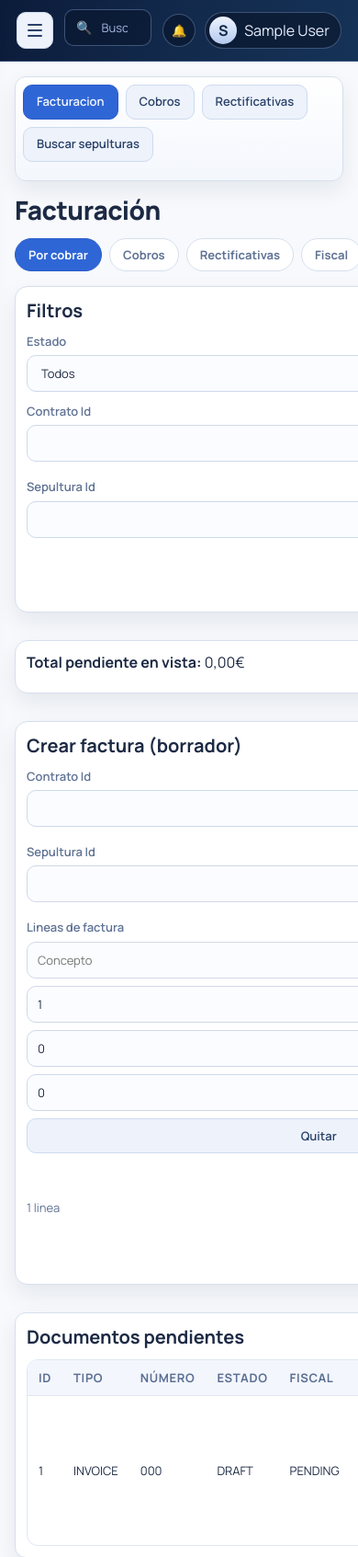
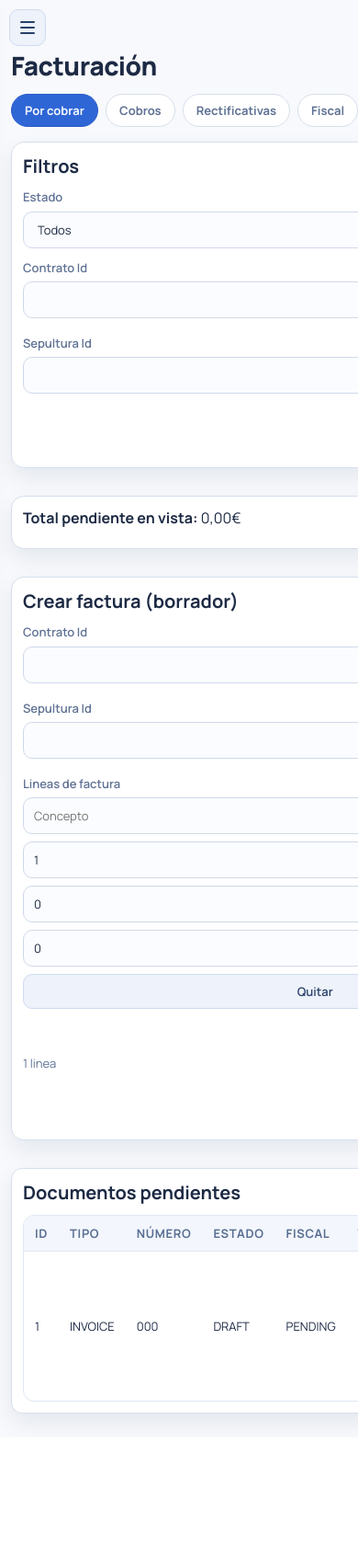
Before and after one commit to jaumecarreno/cementerio, a Flask app: page /cementerio/facturacion in a window 390 px wide; the page is wider, and only the part inside the window is pictured. Shown: the top 1693 px of that part at 92% size. After the commit the page ends 1555 px from the top of that part, so only its background shows below. Run offline with Flask 3, Linux system fonts and the light colour scheme; a user stored in the database is signed in; tables that the repository leaves empty hold one stand-in row (values such as "Sample post"); some libraries are stand-ins or nearby versions.

Commit message:
refactor(layout): eliminar topbar y menus superiores para maximizar main

```diff
--- a/app/static/style.css
+++ b/app/static/style.css
@@ -1986,3 +1986,109 @@ tr:last-child td {
     grid-template-columns: repeat(2, minmax(120px, 1fr));
   }
 }
+
+/* Layout without top menus */
+.topbar,
+.breadcrumbs,
+.context-toolbar {
+  display: none !important;
+}
+
+.layout {
+  display: block;
+  min-height: 100vh;
+}
+
+.content {
+  min-height: 100vh;
+  grid-template-columns: 254px minmax(0, 1fr);
+}
+
+.sidebar {
+  position: sticky;
+  top: 0;
+  height: 100vh;
+  overflow-y: auto;
+}
+
+.sidebar-nav {
+  padding-top: 10px;
+  padding-bottom: 10px;
+}
+
+.sidebar-foot {
+  margin-top: auto;
+  padding: 12px;
+  border-top: 1px solid rgba(144, 172, 223, 0.2);
+}
+
+.user-menu {
+  width: 100%;
+}
+
+.user-menu-trigger {
+  width: 100%;
+  justify-content: flex-start;
+}
+
+.topbar-user-name {
+  max-width: 150px;
+}
+
+.user-menu-panel {
+  left: 0;
+  right: auto;
+  top: auto;
+  bottom: calc(100% + 10px);
+  width: min(240px, calc(100vw - 30px));
+}
+
+.main {
+  padding: 12px 16px 16px;
+}
+
+.nav-toggle-floating {
+  display: none;
+}
+
+@media (max-width: 1024px) {
+  .content {
+    grid-template-columns: 1fr;
+  }
+
+  .sidebar {
+    position: fixed;
+    top: 0;
+    left: 0;
+    bottom: 0;
+    width: 254px;
+    max-width: calc(100vw - 48px);
+    transform: translateX(-105%);
+    transition: transform 0.2s ease;
+    box-shadow: var(--shadow-soft);
+  }
+
+  body[data-nav-open="1"] .sidebar {
+    transform: translateX(0);
+  }
+
+  body[data-nav-open="1"] .nav-overlay {
+    display: block;
+    position: fixed;
+    z-index: 12;
+    inset: 0;
+    background: rgba(7, 13, 25, 0.58);
+  }
+
+  .nav-toggle-floating {
+    display: inline-flex;
+    position: fixed;
+    top: 10px;
+    left: 10px;
+    z-index: 24;
+  }
+
+  .main {
+    padding: 56px 12px 12px;
+  }
+}
--- a/app/templates/base.html
+++ b/app/templates/base.html
@@ -19,59 +19,6 @@
   {% set active_global = active_global|default('cemetery') %}
   {% set active_cem = active_cem|default('panel') %}
   <div class="layout">
-    <div class="topbar">
-      <div class="topbar-left">
-        <button type="button" id="nav-toggle" class="nav-toggle" aria-label="{{ t('nav.open_menu') }}" aria-expanded="false">
-          <span></span>
-          <span></span>
-          <span></span>
-        </button>
-        <label class="topbar-search" aria-label="Buscar">
-          <span class="topbar-search-icon" aria-hidden="true">&#128269;</span>
-          <input type="search" placeholder="Buscar...">
-        </label>
-      </div>
-      <div class="topbar-right">
-        <button type="button" class="topbar-icon-btn" aria-label="Notificaciones">
-          &#128276;
-        </button>
-        {% if current_user.is_authenticated %}
-          <details class="user-menu">
-            <summary class="user-menu-trigger">
-              <span class="topbar-user-avatar">{{ (current_user.full_name or current_user.email or "U")[:1]|upper }}</span>
-              <span class="topbar-user-name">{{ current_user.full_name or current_user.email }}</span>
-            </summary>
-            <div class="user-menu-panel">
-              <div class="user-menu-section">
-                <strong>Idioma</strong>
-                <form method="post" action="{{ url_for('auth.set_lang') }}" class="user-menu-inline">
-                  <input type="hidden" name="next" value="{{ request.path }}">
-                  <button type="submit" name="lang" value="es" {% if current_lang=='es' %}class="primary"{% endif %}>ES</button>
-                  <button type="submit" name="lang" value="ca" {% if current_lang=='ca' %}class="primary"{% endif %}>CAT</button>
-                </form>
-              </div>
-              <div class="user-menu-section">
-                <strong>Apariencia</strong>
-                <button
-                  type="button"
-                  id="theme-toggle"
-                  class="theme-toggle-btn"
-                  data-label-when-dark="{{ t('theme.to_light') }}"
-                  data-label-when-light="{{ t('theme.to_dark') }}"
-                >
-                  {{ t('theme.to_light') }}
-                </button>
-              </div>
-              <div class="user-menu-section">
-                <form method="post" action="{{ url_for('auth.logout') }}">
-                  <button type="submit">{{ t('menu.logout') }}</button>
-                </form>
-              </div>
-            </div>
-          </details>
-        {% endif %}
-      </div>
-    </div>
     <div class="content">
       <div id="nav-overlay" class="nav-overlay" hidden></div>
       <aside class="sidebar">
@@ -128,22 +75,51 @@
             <span class="menu-label">{{ t('menu.demo') }}</span>
           </a>
         </nav>
+
+        {% if current_user.is_authenticated %}
+        <div class="sidebar-foot">
+          <details class="user-menu">
+            <summary class="user-menu-trigger">
+              <span class="topbar-user-avatar">{{ (current_user.full_name or current_user.email or "U")[:1]|upper }}</span>
+              <span class="topbar-user-name">{{ current_user.full_name or current_user.email }}</span>
+            </summary>
+            <div class="user-menu-panel">
+              <div class="user-menu-section">
+                <strong>Idioma</strong>
+                <form method="post" action="{{ url_for('auth.set_lang') }}" class="user-menu-inline">
+                  <input type="hidden" name="next" value="{{ request.path }}">
+                  <button type="submit" name="lang" value="es" {% if current_lang=='es' %}class="primary"{% endif %}>ES</button>
+                  <button type="submit" name="lang" value="ca" {% if current_lang=='ca' %}class="primary"{% endif %}>CAT</button>
+                </form>
+              </div>
+              <div class="user-menu-section">
+                <strong>Apariencia</strong>
+                <button
+                  type="button"
+                  id="theme-toggle"
+                  class="theme-toggle-btn"
+                  data-label-when-dark="{{ t('theme.to_light') }}"
+                  data-label-when-light="{{ t('theme.to_dark') }}"
+                >
+                  {{ t('theme.to_light') }}
+                </button>
+              </div>
+              <div class="user-menu-section">
+                <form method="post" action="{{ url_for('auth.logout') }}">
+                  <button type="submit">{{ t('menu.logout') }}</button>
+                </form>
+              </div>
+            </div>
+          </details>
+        </div>
+        {% endif %}
       </aside>
       <main class="main">
-        {% if breadcrumbs %}
-          <div class="breadcrumbs">
-            {% for crumb in breadcrumbs %}
-              {% if crumb.href %}
-                <a class="crumb-link" href="{{ crumb.href }}">{{ crumb.label }}</a>
-              {% else %}
-                <span class="crumb-current">{{ crumb.label }}</span>
-              {% endif %}
-            {% endfor %}
-          </div>
-        {% endif %}
-        {% if not hide_context_toolbar|default(false) %}
-          {% include "partials/context_toolbar.html" %}
-        {% endif %}
+        <button type="button" id="nav-toggle" class="nav-toggle nav-toggle-floating" aria-label="{{ t('nav.open_menu') }}" aria-expanded="false">
+          <span></span>
+          <span></span>
+          <span></span>
+        </button>
         {% block page_actions %}{% endblock %}
         {% with messages = get_flashed_messages(with_categories=true) %}
           {% if messages %}
```
